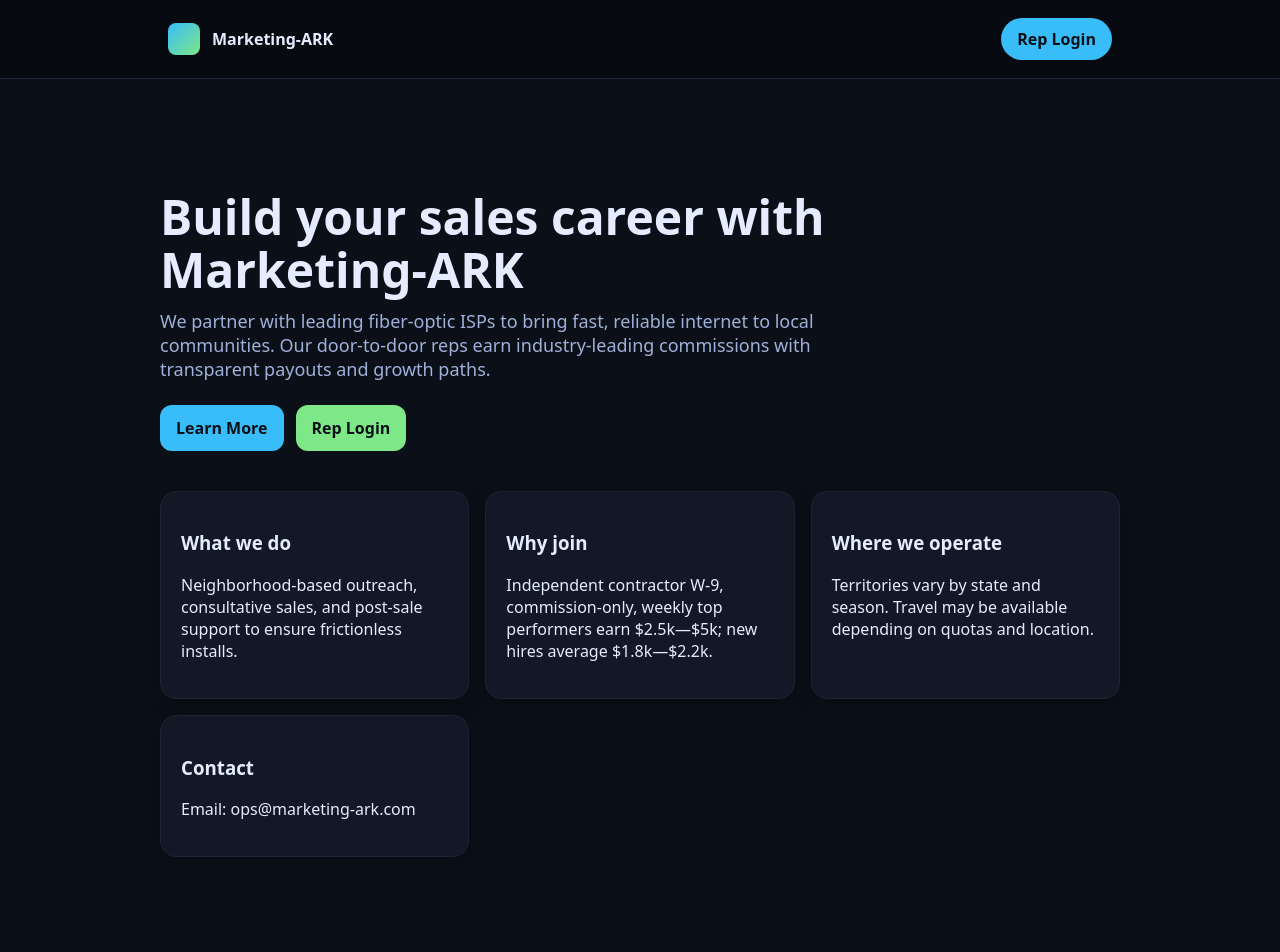
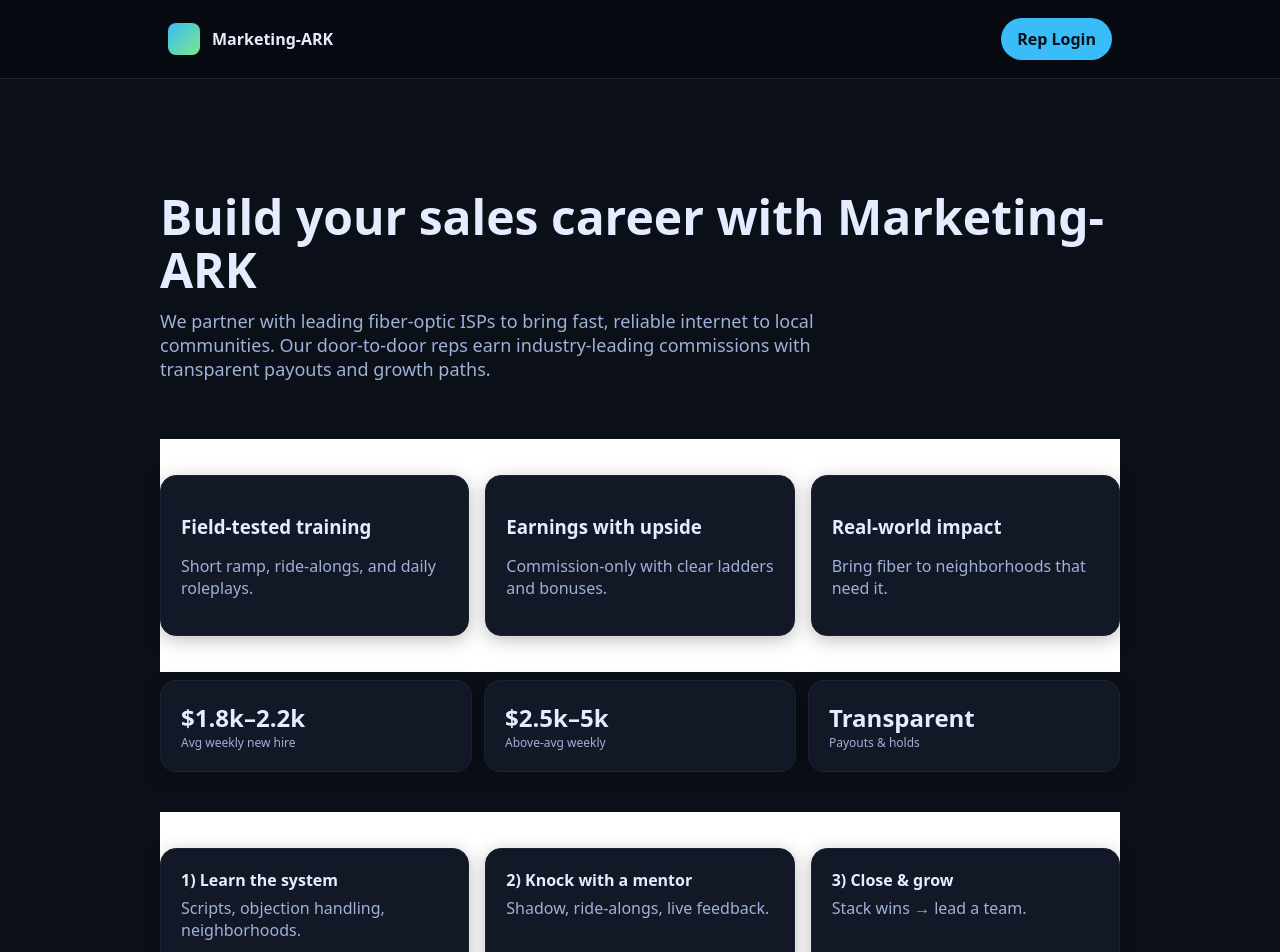
Before and after one commit to noahcasel-sketch/marketing-ark-site, a Next.js app: page / in a window 1280 px wide. Shown: the top 952 px of the page. Before the commit the page ends 913 px from the top, so only its background shows below. Built offline with nearby package versions, Linux system fonts and the light colour scheme; no server answers.

Commit message:
Update page.tsx

```diff
--- a/app/page.tsx
+++ b/app/page.tsx
@@ -3,34 +3,69 @@ import Link from "next/link";
 export default function HomePage() {
   return (
     <main>
+      {/* HERO */}
       <section className="hero">
-        <h1 style={{ fontSize: 48, margin: 0, lineHeight: 1.1 }}>Build your sales career with Marketing‑ARK</h1>
+        <h1 style={{ fontSize: 48, margin: 0, lineHeight: 1.1 }}>
+          Build your sales career with Marketing-ARK
+        </h1>
         <p style={{ fontSize: 18, color: "var(--muted)", marginTop: 12, maxWidth: 720 }}>
-          We partner with leading fiber‑optic ISPs to bring fast, reliable internet to local communities. Our
-          door‑to‑door reps earn industry‑leading commissions with transparent payouts and growth paths.
+          We partner with leading fiber-optic ISPs to bring fast, reliable internet to local communities. Our
+          door-to-door reps earn industry-leading commissions with transparent payouts and growth paths.
         </p>
-        <div style={{ marginTop: 24, display: "flex", gap: 12 }}>
-          <Link href="#about" className="btn">Learn More</Link>
-          <Link href="/login" className="btn" style={{ background: "#7ee787" }}>Rep Login</Link>
+        {/* per your request: no hero buttons here; keep login in top-right only */}
+      </section>
+
+      {/* INVITE / TRUST STRIP */}
+      <section style={{ padding: "36px 0", background: "white" }}>
+        <div className="grid" style={{ gap: 16 }}>
+          <div className="card">
+            <h3 style={{ marginBottom: 6 }}>Field-tested training</h3>
+            <p style={{ color: "var(--muted)" }}>Short ramp, ride-alongs, and daily roleplays.</p>
+          </div>
+          <div className="card">
+            <h3 style={{ marginBottom: 6 }}>Earnings with upside</h3>
+            <p style={{ color: "var(--muted)" }}>Commission-only with clear ladders and bonuses.</p>
+          </div>
+          <div className="card">
+            <h3 style={{ marginBottom: 6 }}>Real-world impact</h3>
+            <p style={{ color: "var(--muted)" }}>Bring fiber to neighborhoods that need it.</p>
+          </div>
         </div>
       </section>
 
-      <section id="about" className="grid">
+      {/* METRICS STRIP */}
+      <section style={{ padding: "8px 0 40px", background: "var(--surface)" }}>
+        <div className="grid" style={{ gap: 12 }}>
           <div className="card">
-          <h3>What we do</h3>
-          <p>Neighborhood‑based outreach, consultative sales, and post‑sale support to ensure frictionless installs.</p>
+            <div style={{ fontWeight: 700, fontSize: 24 }}>$1.8k–2.2k</div>
+            <div style={{ fontSize: 12, color: "var(--muted)" }}>Avg weekly new hire</div>
           </div>
           <div className="card">
-          <h3>Why join</h3>
-          <p>Independent contractor W‑9, commission‑only, weekly top performers earn $2.5k—$5k; new hires average $1.8k—$2.2k.</p>
+            <div style={{ fontWeight: 700, fontSize: 24 }}>$2.5k–5k</div>
+            <div style={{ fontSize: 12, color: "var(--muted)" }}>Above-avg weekly</div>
           </div>
           <div className="card">
-          <h3>Where we operate</h3>
-          <p>Territories vary by state and season. Travel may be available depending on quotas and location.</p>
+            <div style={{ fontWeight: 700, fontSize: 24 }}>Transparent</div>
+            <div style={{ fontSize: 12, color: "var(--muted)" }}>Payouts & holds</div>
+          </div>
+        </div>
+      </section>
+
+      {/* HOW IT WORKS */}
+      <section style={{ padding: "36px 0", background: "white" }}>
+        <div className="grid" style={{ gap: 16 }}>
+          <div className="card">
+            <div style={{ fontWeight: 600 }}>1) Learn the system</div>
+            <p style={{ color: "var(--muted)", marginTop: 6 }}>Scripts, objection handling, neighborhoods.</p>
           </div>
           <div className="card">
-          <h3>Contact</h3>
-          <p>Email: ops@marketing-ark.com</p>
+            <div style={{ fontWeight: 600 }}>2) Knock with a mentor</div>
+            <p style={{ color: "var(--muted)", marginTop: 6 }}>Shadow, ride-alongs, live feedback.</p>
+          </div>
+          <div className="card">
+            <div style={{ fontWeight: 600 }}>3) Close & grow</div>
+            <p style={{ color: "var(--muted)", marginTop: 6 }}>Stack wins → lead a team.</p>
+          </div>
         </div>
       </section>
     </main>
```
Lines whose indentation alone changed are shown as unchanged.
